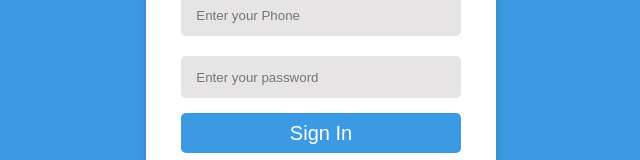
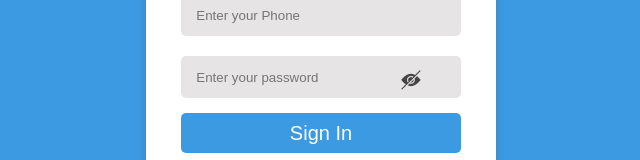
Before and after one commit to neemadeshwal/Luggage_storage_data, a React (Vite) app: page /login in a window 1280 px wide. Shown: the part 336-496 px from the top of the page, without its empty margins (319-959 px from the left). Built offline with nearby package versions, Linux system fonts and the light colour scheme.

Commit message:
create new project file

```diff
--- a/pages/Login.jsx
+++ b/pages/Login.jsx
@@ -1,27 +1,60 @@
+import { useState } from 'react';
+import eyeon from './Assets/eye.png';
+import eyeoff from './Assets/hidden.png';
+import profile from './Assets/png-transparent-computer-icons-user-login-swiggy-blue-text-computer-removebg-preview.png';
 
-import profile from './Assets/png-transparent-computer-icons-user-login-swiggy-blue-text-computer-removebg-preview.png'
-export default function Login(){
-    return(
+export default function Login() {
+  const [type, setType] = useState('password');
+  const [icon, setIcon] = useState(eyeoff);
+
+  const handleToggle = () => {
+    setType((prevState) => (prevState === 'text' ? 'password' : 'text'));
+
+
+    setIcon((prevIcon) => (prevIcon === eyeoff ? eyeon : eyeoff));
+  };
+
+  return (
     <div className="container">
-                <div className='logo'>
-                    <img className='logo-img' src={profile} alt=""></img>
+      <div className="logo">
+        <img className="logo-img" src={profile} alt="" />
       </div>
-                <h2 className='heading'>Sign In</h2>
+      <h2 className="heading">Sign In</h2>
       <form action="/login" method="POST">
-                    <input className='fields'  type="tel" placeholder='Enter your Phone' pattern='[0-9]{10}' required />
-                    <input className='fields' type="password"  placeholder='Enter your password' required />
-                    <button className='btn' type='submit'>Sign In</button>
+        <input
+          className="fields"
+          type="tel"
+          placeholder="Enter your Phone"
+          pattern="[0-9]{10}"
+          required
+        />
+        <input
+          className="fields"
+          type={type}
+          placeholder="Enter your password"
+          required
+        />
+        <span>
+          <img onClick={handleToggle} className="eye-img" src={icon} alt="" />
+        </span>
+        <button className="btn" type="submit">
+          Sign In
+        </button>
       </form>
-                <div className='lower'>
-                    <div className='left'>
-                        <input type="checkbox"/>
+      <div className="lower">
+        <div className="left">
+          <input type="checkbox" />
           <p>Remember me</p>
         </div>
-                    <p><a href="#">Forgot Password?</a></p>
+        <p>
+          <a href="#">Forgot Password?</a>
+        </p>
       </div>
-                <div className='footer'>
-                    <p>Not a Member? <a href="#">Create an Account</a></p>
+      <div className="footer">
+        <p>
+          Not a Member? <a href="#">Create an Account</a>
+        </p>
       </div>
     </div>
-)
+  );
 }
--- a/src/index.css
+++ b/src/index.css
@@ -87,3 +87,20 @@ a {
     background: #e7e5e5;
     border-radius: 5px;
 }
+
+.eye-img {
+    width: 1.5%;
+    position: absolute;
+    left: 57%;
+    top: 52%;
+    transform: translate(-50%, -50%);
+    cursor: pointer;
+    opacity: 0.7;
+}
+
+@media (max-width: 768px) {
+    .eye-img {
+        width: 2%;
+        left: 65%;
+    }
+}
```
Also changed, not shown: pages/Assets/eye.png (added), pages/Assets/hidden.png (added). Lines whose indentation alone changed are shown as unchanged.
